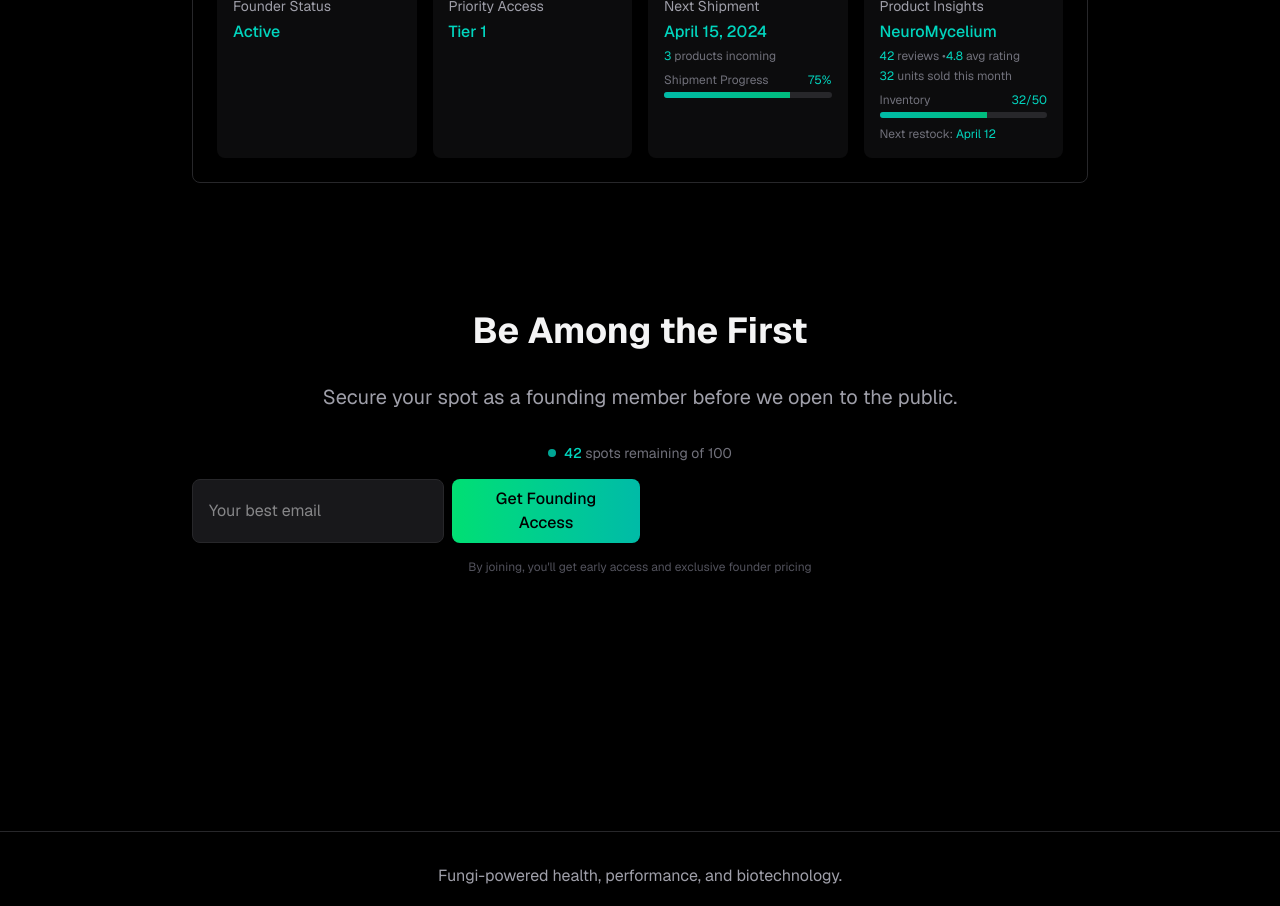
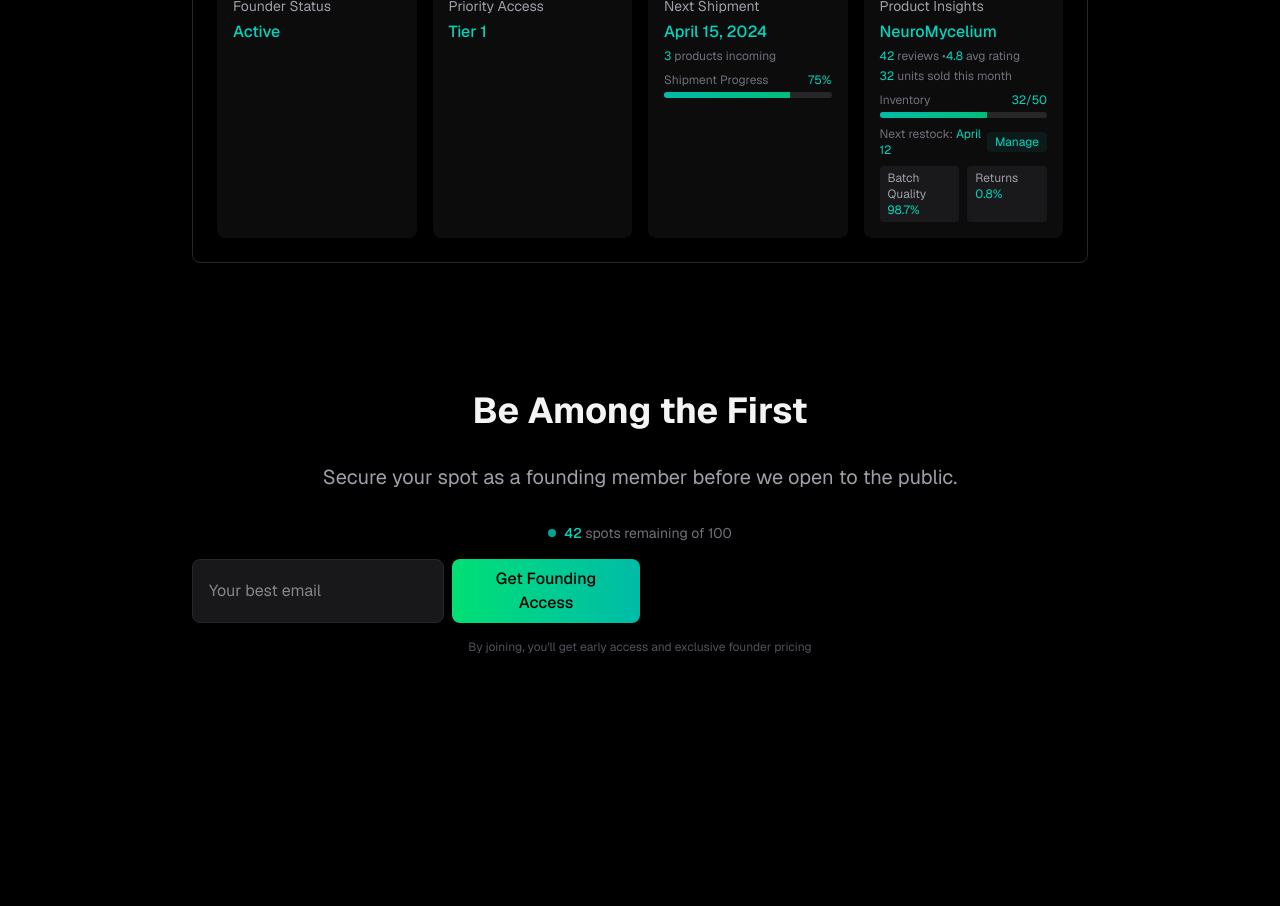
Before and after one commit to M4G3LL4N0/FungMind, a Next.js app: page / in a window 1280 px wide. Shown: the part 3220-4126 px from the top of the page. Built offline with nearby package versions, Linux system fonts and the light colour scheme.

Commit message:
feat: Enhance product cards and dashboard with detailed metrics and actions
Co-authored-by: aider (openrouter/deepseek/deepseek-chat) <aider@aider.chat>

```diff
--- a/src/app/globals.css
+++ b/src/app/globals.css
@@ -158,6 +158,40 @@ body {
   gap: 0.25rem;
 }
 
+.product-card .compound-details {
+  font-size: 0.7rem;
+  color: rgba(156, 163, 175, 0.8);
+  margin-top: 0.5rem;
+  display: grid;
+  grid-template-columns: repeat(2, 1fr);
+  gap: 0.5rem;
+}
+
+.product-card .compound-detail {
+  display: flex;
+  align-items: center;
+  gap: 0.25rem;
+}
+
+.product-card .compound-detail .indicator {
+  width: 0.5rem;
+  height: 0.5rem;
+  border-radius: 50%;
+  background-color: rgba(16, 185, 129, 0.5);
+}
+
+.product-card .inventory-alert {
+  font-size: 0.7rem;
+  padding: 0.25rem 0.5rem;
+  border-radius: 0.25rem;
+  background: rgba(220, 38, 38, 0.1);
+  color: rgba(220, 38, 38, 0.8);
+  margin-top: 0.5rem;
+  display: inline-flex;
+  align-items: center;
+  gap: 0.25rem;
+}
+
 .product-card:hover {
   transform: translateY(-4px) scale(1.02);
   box-shadow: 0 20px 40px rgba(16, 185, 129, 0.25);
--- a/src/app/page.tsx
+++ b/src/app/page.tsx
@@ -404,8 +404,23 @@ export default function Home() {
                     />
                   </div>
                 </div>
-                <div className="mt-2 text-xs text-zinc-500">
-                  Next restock: <span className="text-teal-400">April 12</span>
+                <div className="mt-2 flex items-center justify-between">
+                  <div className="text-xs text-zinc-500">
+                    Next restock: <span className="text-teal-400">April 12</span>
+                  </div>
+                  <button className="text-xs px-2 py-0.5 bg-teal-900/20 text-teal-400 rounded hover:bg-teal-500 hover:text-black transition-colors">
+                    Manage
+                  </button>
+                </div>
+                <div className="mt-2 grid grid-cols-2 gap-2">
+                  <div className="text-xs bg-zinc-800/50 px-2 py-1 rounded">
+                    <div className="text-zinc-400">Batch Quality</div>
+                    <div className="text-teal-400">98.7%</div>
+                  </div>
+                  <div className="text-xs bg-zinc-800/50 px-2 py-1 rounded">
+                    <div className="text-zinc-400">Returns</div>
+                    <div className="text-teal-400">0.8%</div>
+                  </div>
                 </div>
               </div>
             </div>
```
